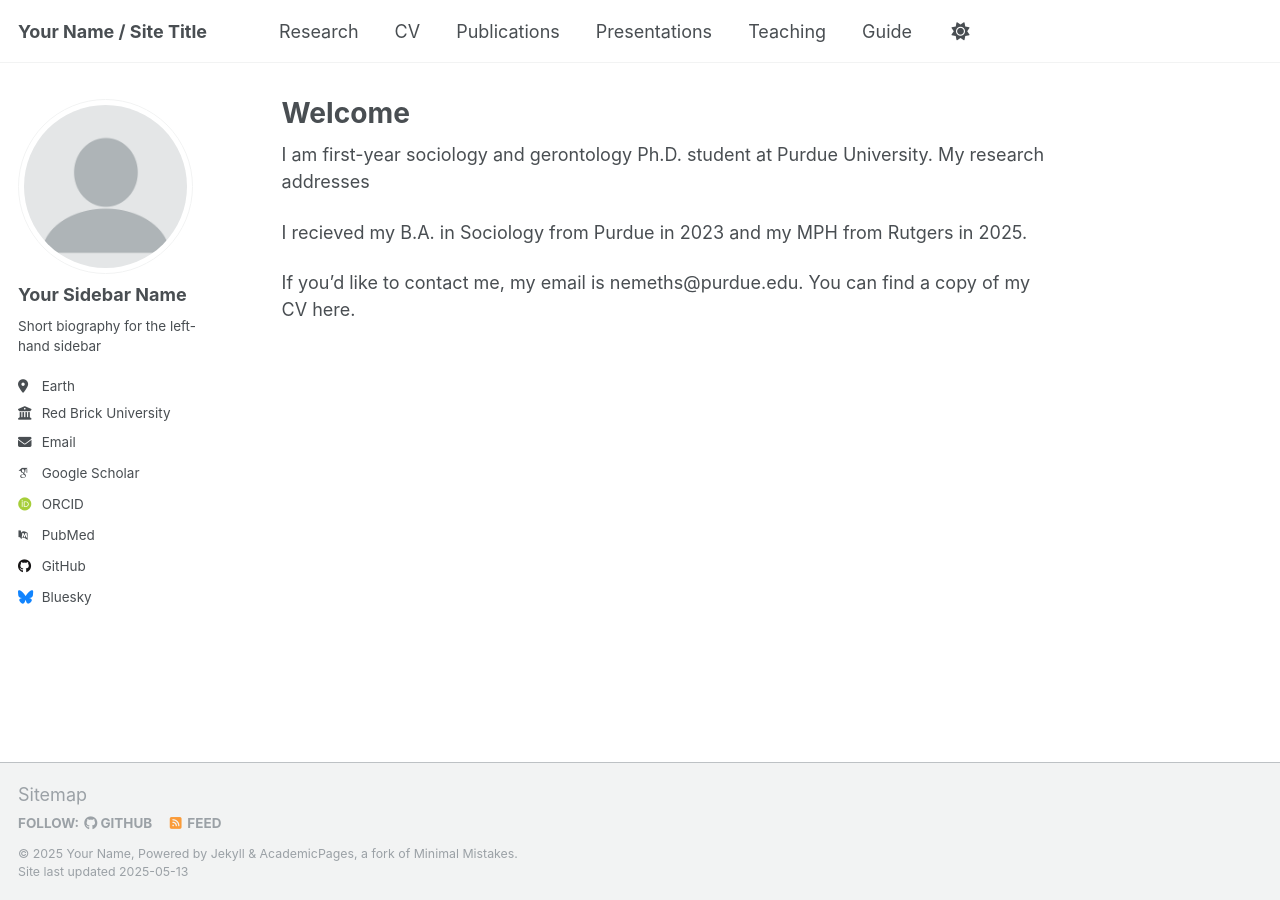
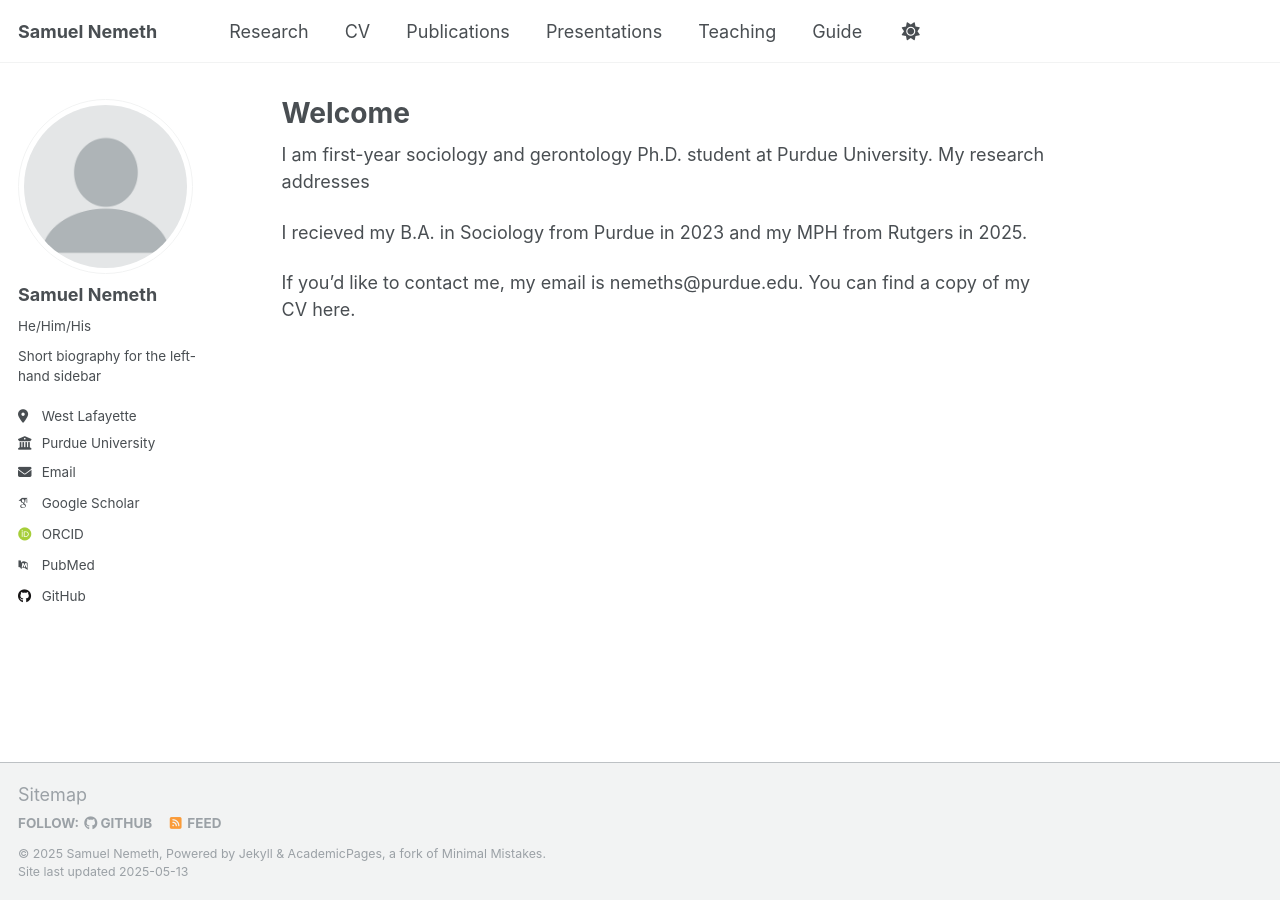
Before and after one commit to samuel-nemeth/samuel-nemeth.github.io, a Jekyll site: the page built from _pages/about.md, in a window 1280 px wide. Built offline with Jekyll 4.4.1, drawn with Linux system fonts in a browser that asks for light colours; some web fonts are replaced.

Commit message:
Update _config.yml

```diff
--- a/_config.yml
+++ b/_config.yml
@@ -9,9 +9,9 @@
 # Basic Site Settings
 locale                   : "en-US"
 site_theme               : "default"
-title                    : "Your Name / Site Title"
+title                    : "Samuel Nemeth"
 title_separator          : "-"
-name                     : &name "Your Name"
+name                     : &name "Samuel Nemeth"
 description              : &description "personal description"
 url                      : https://academicpages.github.io # the base hostname & protocol for your site e.g. "https://[your GitHub username].github.io" or if you already have some other page hosted on Github then use "https://[your GitHub username].github.io/[Your Repo Name]"
 baseurl                  : "" # the subpath of your site, e.g. "/blog"
@@ -23,22 +23,22 @@ repository               : "academicpages/academicpages.github.io"
 author:
   # Biographic information
   avatar           : "profile.png"
-  name             : "Your Sidebar Name"
-  pronouns         : # example: "she/her"
+  name             : "Samuel Nemeth"
+  pronouns         : "He/Him/His"
   bio              : "Short biography for the left-hand sidebar"
-  location         : "Earth"
-  employer         : "Red Brick University"
+  location         : "West Lafayette"
+  employer         : "Purdue University"
   uri              : # URL
-  email            : "none@example.org"
+  email            : "nemeths@purdue.edu"
 
   # Academic websites
   academia         : # URL
   arxiv            : # URL - Update with the correct link to your profile
-  googlescholar    : "https://scholar.google.com/citations?user=PS_CX0AAAAAJ"
+  googlescholar    : "https://scholar.google.com/citations?hl=en&pli=1&user=cC05bD4AAAAJ"
   impactstory      : # URL
-  orcid            : "http://orcid.org/yourorcidurl"
+  orcid            : "https://orcid.org/0009-0007-9090-0115"
   semantic         : # URL
-  pubmed           : "https://www.ncbi.nlm.nih.gov/pubmed/?term=john+snow"
+  pubmed           : "https://pubmed.ncbi.nlm.nih.gov/?sort=pubdate&term=Nemeth+SR&cauthor_id=39953971"
   researchgate     : # URL
   scopus           : # URL
 
@@ -46,12 +46,12 @@ author:
   bitbucket        : # Username - Update with your username on the site
   codepen          : # Username
   dribbble         : # Username
-  github           : "academicpages"
+  github           : "https://github.com/samuel-nemeth"
   kaggle           : # Username
   stackoverflow    : # User number or user number and name (i.e., use "1" or "1/jeff-atwood")
 
   # Social media
-  bluesky          : "bsky.app" # Replace this with you Bluesky username
+  bluesky          : # Replace this with you Bluesky username
   facebook         : # Username
   flickr           : # Username
   foursquare       : # Username
```
